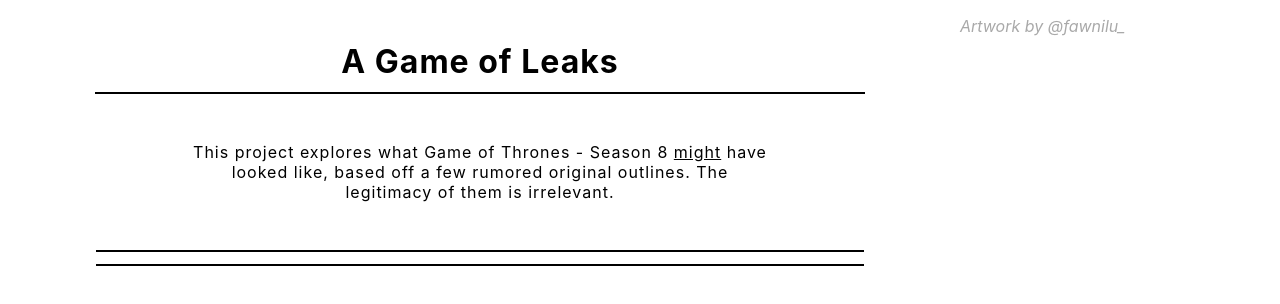
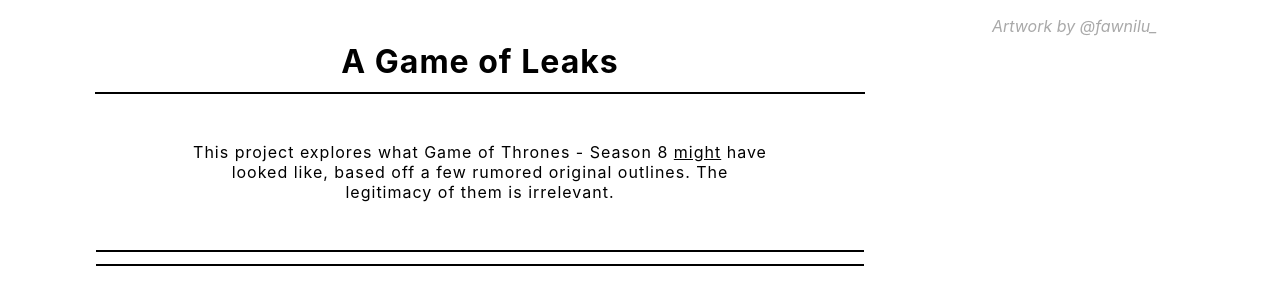
Before and after one commit to mjhughes707/agameofleaks, a React (Create React App) app: page / in a window 1280 px wide. Shown: the top 304 px of the page. Built offline with nearby package versions, Linux system fonts and the light colour scheme.

Commit message:
centered footer

```diff
--- a/src/Components/Footer/Footer.css
+++ b/src/Components/Footer/Footer.css
@@ -1,3 +1,8 @@
+.Footer {
+  margin: 0 auto;
+  width: 80%;
+}
+
 .footer-text {
   font-style: italic;
   color: darkgray;
```
